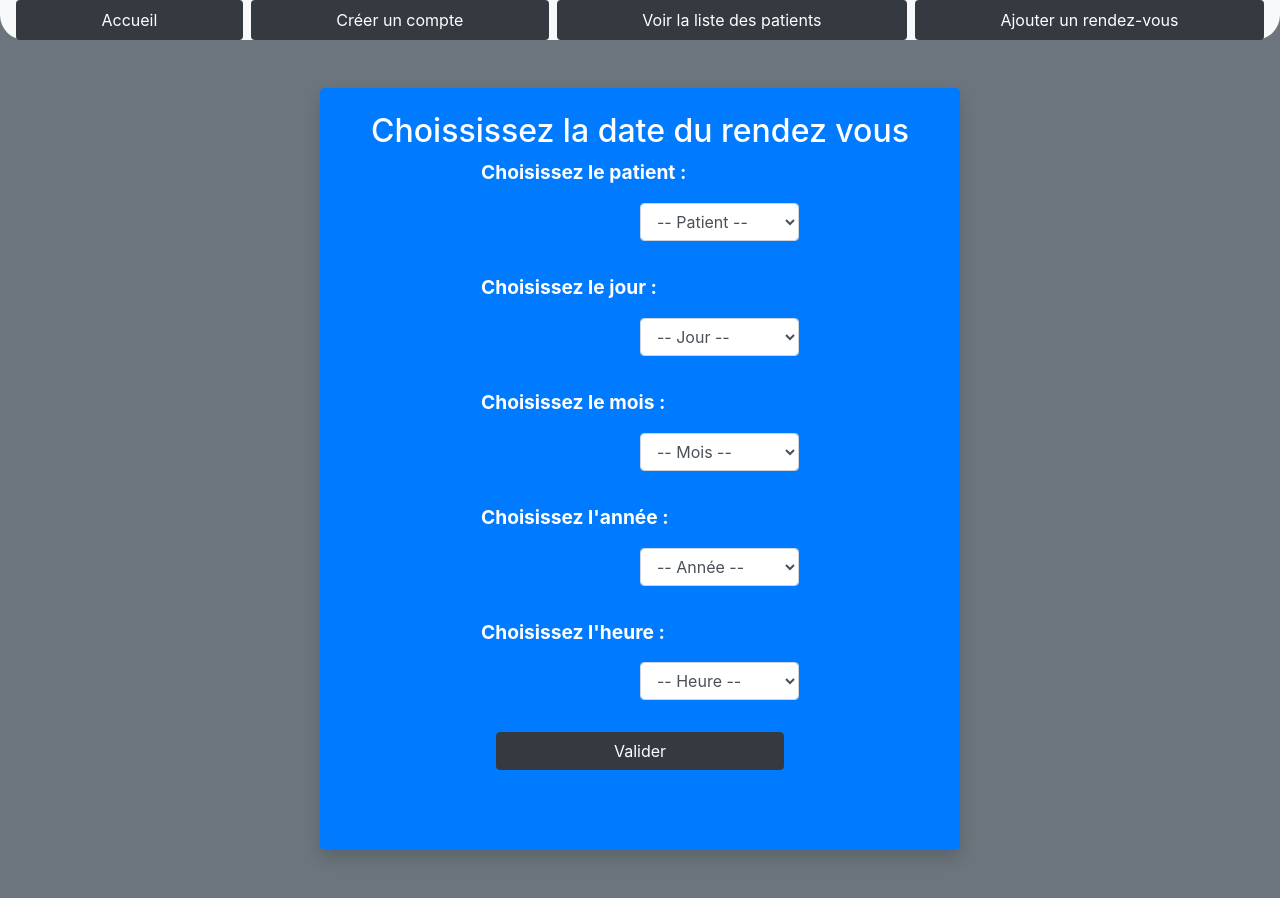
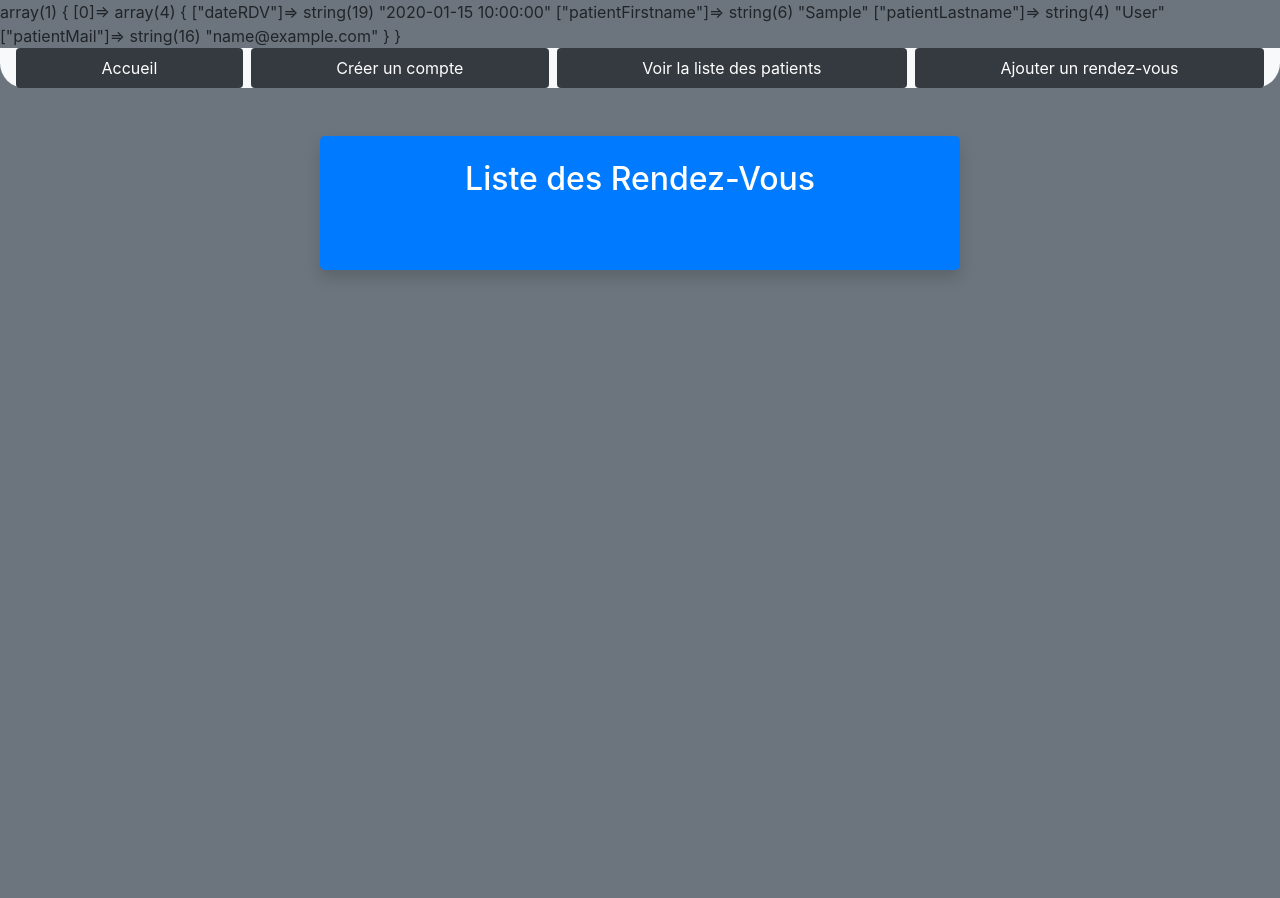
Before and after one commit to PierreMonvoisin/PDO-Partie2, a PHP site: page /ajout-rendezvous.php in a window 1280 px wide. After the commit the page ends 275 px from the top, so only its background shows below. Run offline with PHP 8.4, Linux system fonts and the light colour scheme; tables that the repository leaves empty or names only in its code hold one stand-in row (values such as "Sample post").

Commit message:
Requête sql fonctionnel

```diff
--- a/ajout-rendezvous.php
+++ b/ajout-rendezvous.php
@@ -2,6 +2,7 @@
 // Connection à la base de données
 require_once 'connection.php';
 $database = connectionToDatabase();
+/////////////////////////////////// Exercice 5 ///////////////////////////////////
 // Déclaration de la requête SQL pour afficher les noms et prénoms des clients
 $query = 'SELECT `id`, `firstname`, `lastname` FROM `patients` ORDER BY `lastname` ASC';
 // Envoie de la requête vers la base de données
@@ -60,6 +61,14 @@ if (isset($_GET['submit']) && $_SERVER['REQUEST_METHOD'] === 'GET') {
     }
   }
 }
+/////////////////////////////////// Exercice 6 ///////////////////////////////////
+// Déclaration de la requête SQL pour afficher les noms et prénoms des clients et les rendez vous associers
+$query = 'SELECT `appointments`.`dateHour` `dateRDV`, `patients`.`firstname` `patientFirstname`, `patients`.`lastname` `patientLastname`, `patients`.`mail` `patientMail` FROM `appointments` INNER JOIN `patients` ON `appointments`.`idPatients` = `patients`.`id`';
+// Envoie de la requête vers la base de données
+$rdvInfoListQuery = $database->query($query);
+// Collection des données dans un tableau associatif (FETCH_ASSOC)
+$rdvInfoList = $rdvInfoListQuery->fetchAll(PDO::FETCH_ASSOC);
+var_dump($rdvInfoList);
 ?>
 <!DOCTYPE html>
 <html lang="fr" dir="ltr">
@@ -75,6 +84,11 @@ if (isset($_GET['submit']) && $_SERVER['REQUEST_METHOD'] === 'GET') {
 <body class="container-fluid bg-secondary p-0">
   <?php include 'header.php' ?>
   <div class="jumbotron pt-4 my-5 mx-auto bg-primary w-50 shadow">
+    <?php if (! isset($_POST['RDV'])) { ?>
+      <div id="listRDV">
+        <h2 class="text-center text-white">Liste des Rendez-Vous</h2>
+      </div>
+    <?php } else { ?>
       <div id="dateSelector">
         <h2 class="text-center text-white">Choississez la date du rendez vous</h2>
         <?php if ($formValidity) { ?>
@@ -145,6 +159,7 @@ if (isset($_GET['submit']) && $_SERVER['REQUEST_METHOD'] === 'GET') {
           <button name="submit" type="submit" id="submitButton" class="btn btn-dark btn-block">Valider</button>
         </form>
       </div>
+    <?php } ?>
   </div>
 </body>
 <script src="https://ajax.googleapis.com/ajax/libs/jquery/3.4.1/jquery.min.js"></script>
```
Lines whose indentation alone changed are shown as unchanged.
